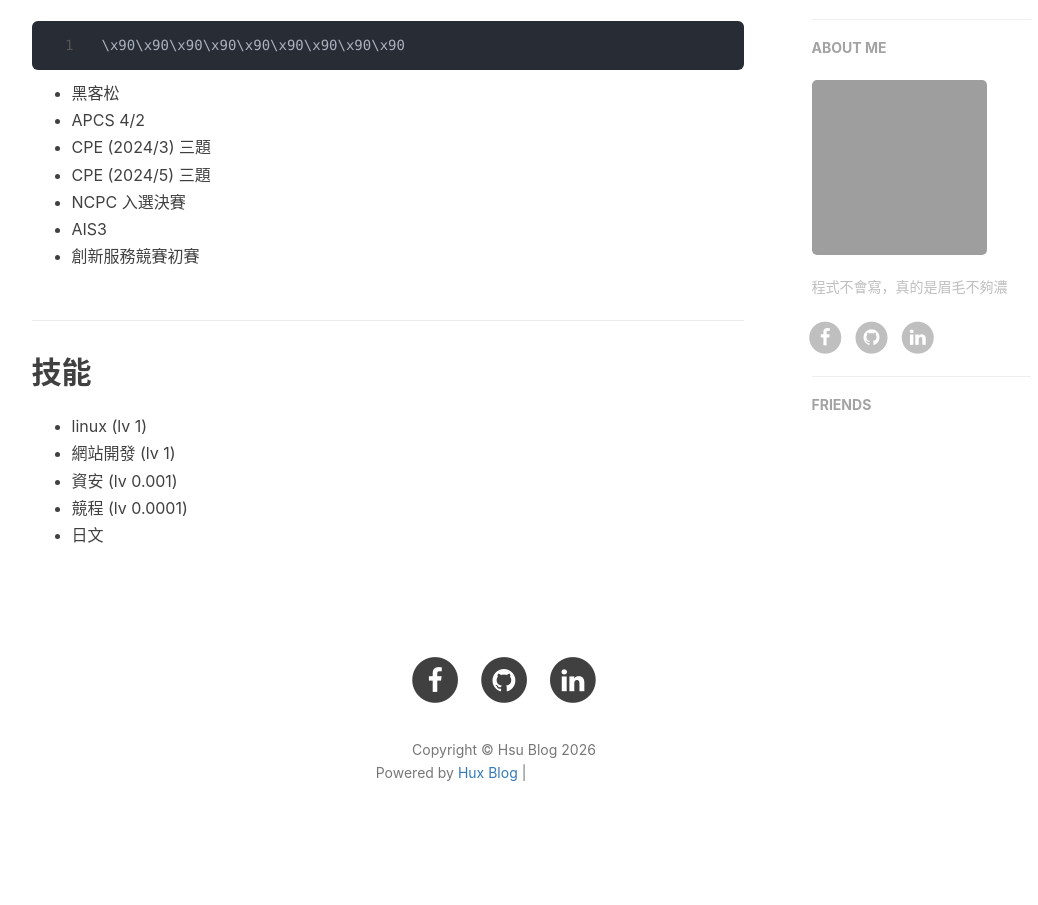
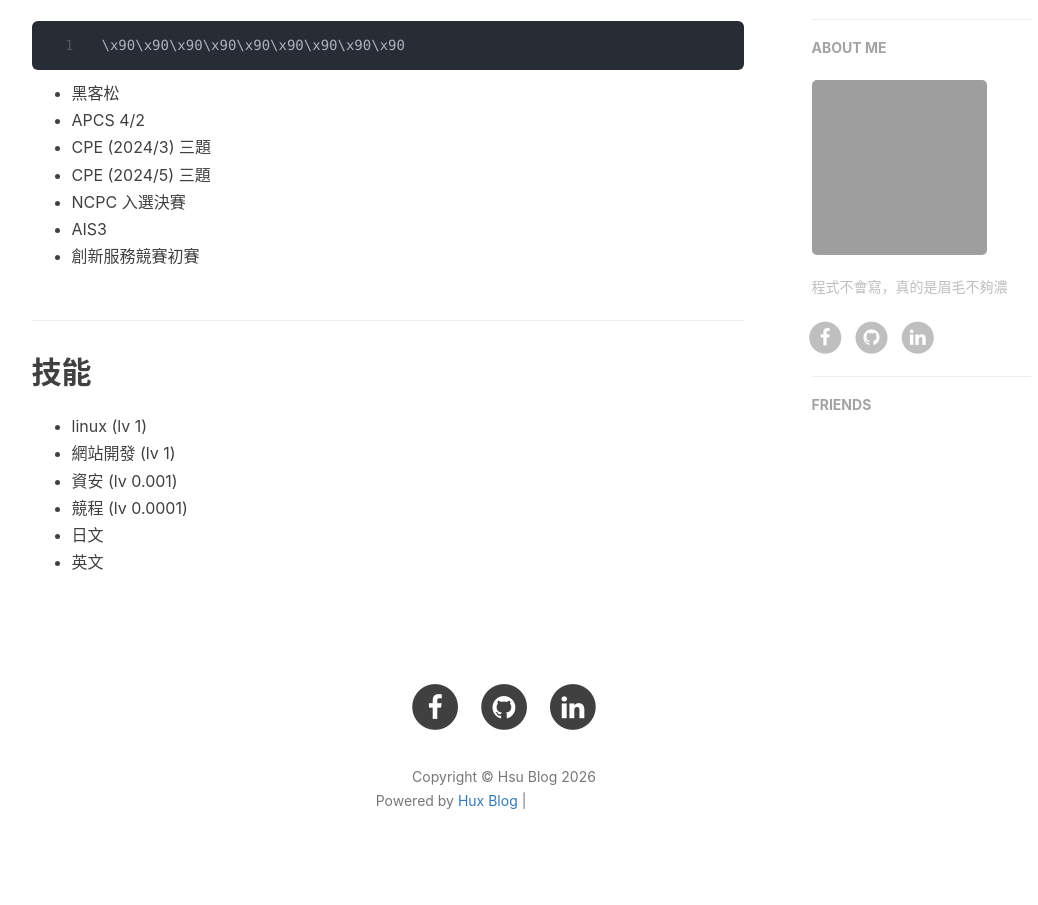
Before and after one commit to Deedeep260/deedeep260.github.io, a Jekyll site: the page built from about.html, in a window 1280 px wide. Shown: the part 547-1452 px from the top of the page, without its empty margins (136-1174 px from the left). Built offline with Jekyll 4.4.1, drawn with Linux system fonts in a browser that asks for light colours; nearby versions of some CDN libraries; comment, search, counter and statistics services are not loaded; before the commit the page ends 1424 px from its top, so only the background shows below that; grey boxes are pictures that could not be loaded.

Commit message:
Add English language entry to about section

```diff
--- a/_includes/about/zh.md
+++ b/_includes/about/zh.md
@@ -18,3 +18,4 @@
 - 資安 (lv 0.001)
 - 競程 (lv 0.0001)
 - 日文
+- 英文
```
